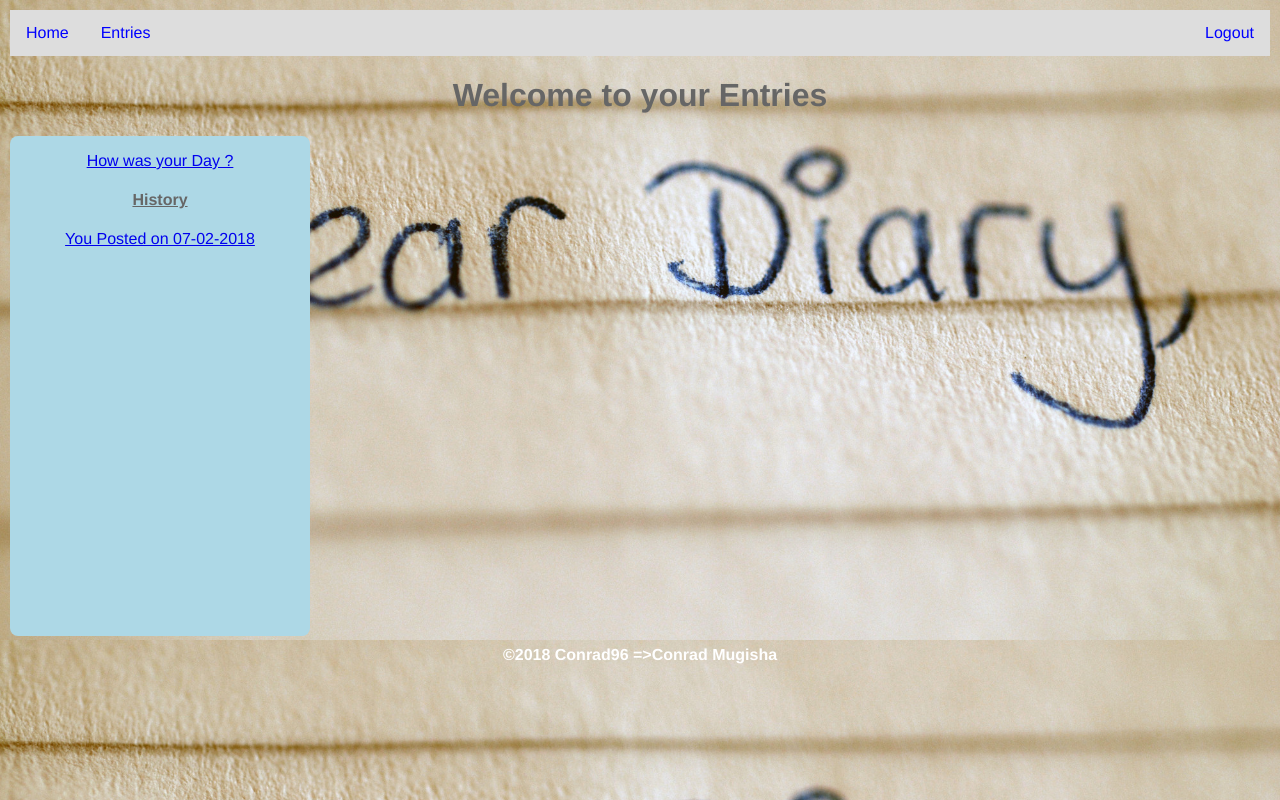
After one commit to conrad96/myDiary, a Flask app: template templates/user.html in a window 1280 px wide. The commit adds this page. Run offline with Flask 2, Linux system fonts and the light colour scheme; the template is opened without the code that fills it, so the values that code supplies are empty.

Commit message:
Extra UI modification

```diff
--- a/app.py
+++ b/app.py
@@ -1,5 +1,5 @@
-from flask import Flask,render_template
-
+from flask import Flask,render_template,redirect,url_for
+import os
 app=Flask(__name__)
 
 @app.route('/')
@@ -14,7 +14,17 @@ def register():
 def login():
 	return render_template('register.html')
 
- if __name__ == '__main__':
-     app.debug = True
-     port = int(os.environ.get("PORT", 5000))
-     app.run(host='0.0.0.0', port=port)
+@app.route('/user')
+def user():
+	return render_template('user.html')
+
+@app.route('/entries')
+def entries():
+	return render_template('entries.html')
+@app.route('/logout')
+def logout():
+	return redirect(url_for('index'))
+if __name__ == '__main__':
+	app.debug = True
+	port = int(os.environ.get("PORT", 5000))
+	app.run(host='0.0.0.0', port=port)
--- a/static/css/styles.css
+++ b/static/css/styles.css
@@ -69,3 +69,18 @@ body{
 .wrapper{
 	padding-left: 200px;
 }
+.footer{
+	color:white;
+}
+.notification{
+	background:lightblue;
+	height:500px;
+	width: 300px;
+	overflow: auto;
+	border-radius: 8px;
+}
+.notification ul {
+    list-style-type: none;
+    margin: 0;
+    padding: 0;
+}
--- /dev/null
+++ b/static/js/main.js
@@ -0,0 +1,3 @@
+function entry(){
+	document.getElementById("new-entry").style.display='block';
+}
--- /dev/null
+++ b/templates/user-navigation.html
@@ -0,0 +1,8 @@
+<!-- nav bar to be used in users pages-->
+<div class="navigation">
+		<ul>
+		<li><a href="/user">Home</a></li>
+		<li><a href="/entries">Entries</a></li>
+		<li style="float:right"><a href="/logout">Logout</a></li>
+		</ul>
+</div>
--- /dev/null
+++ b/templates/user.html
@@ -0,0 +1,24 @@
+{% include "header.html"%}
+<div class="container">
+	{% include "user-navigation.html"%}
+	<div class="user-body">
+		<!-- display entries-->
+		<center><h1>Welcome to your Entries</h1><p /></center>
+		<div class="notification">
+			<p />
+			<center>
+			<ul>
+				<li><a href="#" onclick='entry();'>How was your Day ? </a></li>
+			</ul>
+			</center>
+			<p />
+		<center><u><h4>History</h4></u><p />
+		<ul>
+		<li><a href="#">You Posted on 07-02-2018</a></li>
+		</ul>
+		</center>
+		</div>
+	</div>
+</div>
+
+{% include "footer.html"%}
```
Also changed, not shown: templates/entries.html (added, +10 -0 lines).
